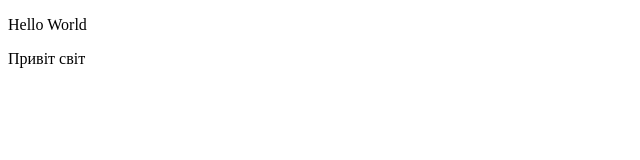
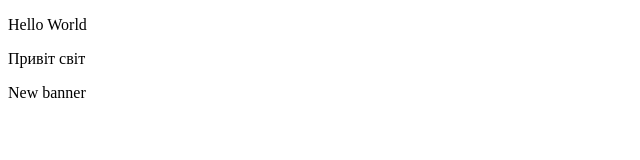
Before and after one commit to diufs/javascriptt, a plain HTML site: page index.html in a window 1280 px wide. Shown: the whole page, without its empty margins (0-640 px from the left). Drawn offline with Linux system fonts and the light colour scheme.

Commit message:
new banner

```diff
--- a/index.html
+++ b/index.html
@@ -9,5 +9,6 @@
 <body>
     <p>Hello World</p>
     <p>Привіт світ</p>
+    <p>New banner</p>
 </body>
 </html>
```
